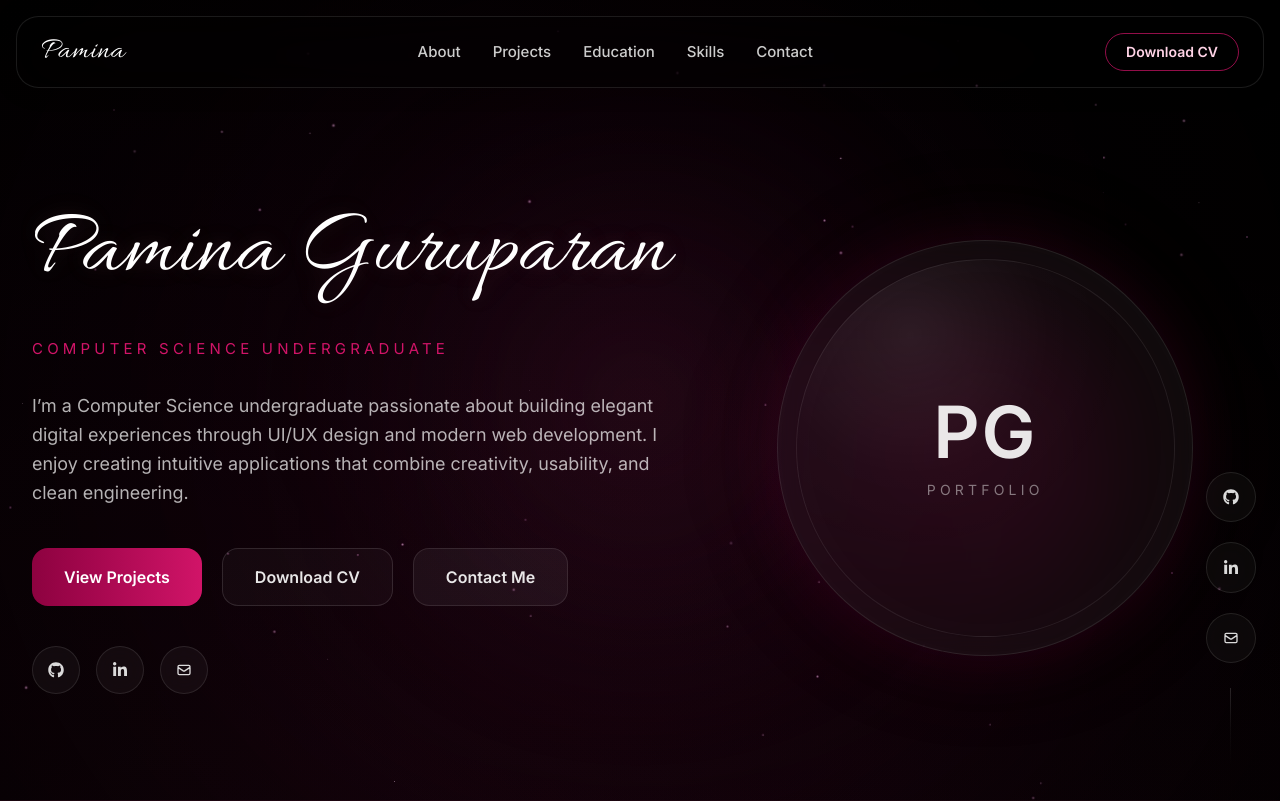
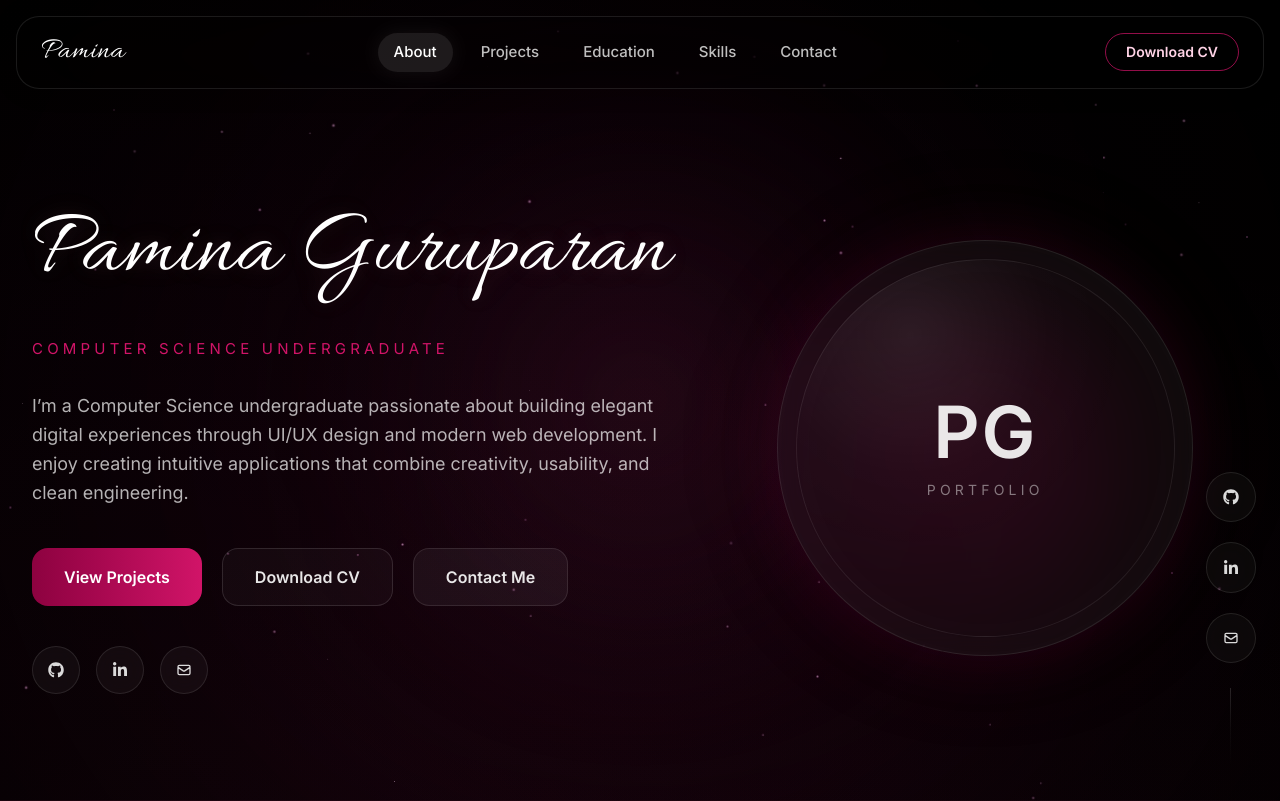
Before and after one commit to pamina-guru/pamina-portfolio, a React (Vite) app: page / in a window 1280 px wide. Shown: the top 801 px of the page. Built offline with nearby package versions, Linux system fonts and the light colour scheme.

Commit message:
Added scroll bar

```diff
--- a/src/App.jsx
+++ b/src/App.jsx
@@ -9,11 +9,15 @@ import Contact from "./components/Contact";
 import Footer from "./components/Footer";
 import DynamicBackground from "./components/DynamicBackground";
 import FixedSocialBar from "./components/FixedSocialBar";
+import ScrollProgress from "./components/ScrollProgress";
+import CursorGlow from "./components/CursorGlow";
 
 function App() {
   return (
     <div className="relative min-h-screen overflow-x-hidden text-white">
       <DynamicBackground />
+      <CursorGlow />
+      <ScrollProgress />
       <FixedSocialBar />
 
       <div className="relative z-10">
--- a/src/components/About.jsx
+++ b/src/components/About.jsx
@@ -1,10 +1,11 @@
 import LetterReveal from "./LetterReveal";
 import GradientTypeReveal from "./GradientTypeReveal";
+import ScrollReveal from "./ScrollReveal";
 
 function About() {
   return (
-    <section id="about" className="relative px-6 py-24 text-white">
-      <div className="mx-auto max-w-6xl">
+    <section id="about" className="relative scroll-mt-32 px-6 py-24 text-white">
+      <ScrollReveal className="mx-auto max-w-6xl">
         <div className="mb-16 text-center">
           <p className="mb-4 text-xs uppercase tracking-[0.35em] text-white/60">
             ABOUT
@@ -26,7 +27,7 @@ function About() {
           while continuously learning modern technologies and sharpening my
           skills as a developer and designer.
         </div>
-      </div>
+      </ScrollReveal>
     </section>
   );
 }
--- a/src/components/Contact.jsx
+++ b/src/components/Contact.jsx
@@ -1,15 +1,19 @@
 import LetterReveal from "./LetterReveal";
 import GradientTypeReveal from "./GradientTypeReveal";
+import ScrollReveal from "./ScrollReveal";
 
 function Contact() {
   return (
-    <section id="contact" className="relative px-6 py-24 text-white">
+    <section
+      id="contact"
+      className="relative scroll-mt-32 px-6 py-24 text-white"
+    >
       <div className="pointer-events-none absolute inset-0">
         <div className="absolute top-20 left-[-80px] h-72 w-72 rounded-full bg-[#8D0240]/20 blur-[130px]" />
         <div className="absolute bottom-10 right-[-60px] h-80 w-80 rounded-full bg-[#b10352]/15 blur-[150px]" />
       </div>
 
-      <div className="relative z-10 mx-auto max-w-6xl grid items-start gap-16 md:grid-cols-2">
+      <ScrollReveal className="relative z-10 mx-auto grid max-w-6xl items-start gap-16 md:grid-cols-2">
         <div>
           <p className="mb-4 text-xs font-medium uppercase tracking-[0.35em] text-white/60">
             LET&apos;S CONNECT
@@ -106,7 +110,7 @@ function Contact() {
             </a>
           </div>
         </form>
-      </div>
+      </ScrollReveal>
     </section>
   );
 }
--- /dev/null
+++ b/src/components/CursorGlow.jsx
@@ -0,0 +1,29 @@
+import { useEffect, useState } from "react";
+
+function CursorGlow() {
+  const [position, setPosition] = useState({ x: -200, y: -200 });
+
+  useEffect(() => {
+    const handleMove = (e) => {
+      setPosition({ x: e.clientX, y: e.clientY });
+    };
+
+    window.addEventListener("mousemove", handleMove);
+
+    return () => window.removeEventListener("mousemove", handleMove);
+  }, []);
+
+  return (
+    <div
+      className="pointer-events-none fixed z-[5] hidden h-[320px] w-[320px] -translate-x-1/2 -translate-y-1/2 rounded-full blur-3xl md:block"
+      style={{
+        left: `${position.x}px`,
+        top: `${position.y}px`,
+        background:
+          "radial-gradient(circle, rgba(209,20,104,0.13) 0%, rgba(141,2,64,0.08) 35%, rgba(255,255,255,0.03) 55%, rgba(0,0,0,0) 75%)",
+      }}
+    />
+  );
+}
+
+export default CursorGlow;
--- a/src/components/Education.jsx
+++ b/src/components/Education.jsx
@@ -1,10 +1,14 @@
 import LetterReveal from "./LetterReveal";
 import GradientTypeReveal from "./GradientTypeReveal";
+import ScrollReveal from "./ScrollReveal";
 
 function Education() {
   return (
-    <section id="education" className="relative px-6 py-24 text-white">
-      <div className="mx-auto max-w-6xl">
+    <section
+      id="education"
+      className="relative scroll-mt-32 px-6 py-24 text-white"
+    >
+      <ScrollReveal className="mx-auto max-w-6xl">
         <div className="mb-16 text-center">
           <p className="mb-4 text-xs uppercase tracking-[0.35em] text-white/60">
             EDUCATION
@@ -34,7 +38,7 @@ function Education() {
             personal portfolio projects.
           </p>
         </div>
-      </div>
+      </ScrollReveal>
     </section>
   );
 }
--- a/src/components/Navbar.jsx
+++ b/src/components/Navbar.jsx
@@ -1,30 +1,81 @@
+import { useEffect, useState } from "react";
+
+const navItems = [
+  { id: "about", label: "About" },
+  { id: "projects", label: "Projects" },
+  { id: "education", label: "Education" },
+  { id: "skills", label: "Skills" },
+  { id: "contact", label: "Contact" },
+];
+
 function Navbar() {
+  const [activeSection, setActiveSection] = useState("about");
+  const [scrolled, setScrolled] = useState(false);
+
+  useEffect(() => {
+    const handleScroll = () => {
+      setScrolled(window.scrollY > 18);
+
+      const sections = navItems
+        .map((item) => document.getElementById(item.id))
+        .filter(Boolean);
+
+      const scrollPosition = window.scrollY + 180;
+
+      let current = "about";
+
+      sections.forEach((section) => {
+        if (
+          scrollPosition >= section.offsetTop &&
+          scrollPosition < section.offsetTop + section.offsetHeight
+        ) {
+          current = section.id;
+        }
+      });
+
+      setActiveSection(current);
+    };
+
+    handleScroll();
+    window.addEventListener("scroll", handleScroll);
+
+    return () => window.removeEventListener("scroll", handleScroll);
+  }, []);
+
   return (
-    <nav className="fixed top-0 left-0 right-0 z-50 px-4 pt-4">
-      <div className="mx-auto flex w-full max-w-7xl items-center justify-between rounded-[1.4rem] border border-white/10 bg-black/30 px-6 py-4 backdrop-blur-xl shadow-[0_0_24px_rgba(0,0,0,0.22)]">
+    <nav className="fixed left-0 right-0 top-0 z-50 px-4 pt-4">
+      <div
+        className={`mx-auto flex w-full max-w-7xl items-center justify-between rounded-[1.45rem] border border-white/10 px-6 py-4 backdrop-blur-2xl transition-all duration-300 ${
+          scrolled
+            ? "bg-black/45 shadow-[0_10px_40px_rgba(0,0,0,0.28)]"
+            : "bg-black/22 shadow-[0_0_24px_rgba(0,0,0,0.18)]"
+        }`}
+      >
         <a
           href="#home"
-          className="allura-font text-3xl tracking-wide text-white"
+          className="allura-font text-3xl tracking-wide text-white transition duration-300 hover:text-[#ffd8e7]"
         >
           Pamina
         </a>
 
-        <div className="hidden md:flex items-center gap-8 text-[15px] font-medium text-white/80">
-          <a href="#about" className="transition hover:text-white">
-            About
-          </a>
-          <a href="#projects" className="transition hover:text-white">
-            Projects
-          </a>
-          <a href="#education" className="transition hover:text-white">
-            Education
-          </a>
-          <a href="#skills" className="transition hover:text-white">
-            Skills
-          </a>
-          <a href="#contact" className="transition hover:text-white">
-            Contact
-          </a>
+        <div className="hidden items-center gap-3 md:flex">
+          {navItems.map((item) => {
+            const isActive = activeSection === item.id;
+
+            return (
+              <a
+                key={item.id}
+                href={`#${item.id}`}
+                className={`rounded-full px-4 py-2 text-[15px] font-medium transition-all duration-300 ${
+                  isActive
+                    ? "bg-white/10 text-white shadow-[0_0_20px_rgba(255,255,255,0.06)]"
+                    : "text-white/75 hover:bg-white/[0.05] hover:text-white"
+                }`}
+              >
+                {item.label}
+              </a>
+            );
+          })}
         </div>
 
         <a
--- a/src/components/Projects.jsx
+++ b/src/components/Projects.jsx
@@ -6,6 +6,7 @@ import travelExplorer from "../../images/travel-explorer.png";
 import traffic from "../../images/traffic.png";
 import LetterReveal from "./LetterReveal";
 import GradientTypeReveal from "./GradientTypeReveal";
+import ScrollReveal from "./ScrollReveal";
 
 function Projects() {
   const projects = [
@@ -60,8 +61,11 @@ function Projects() {
   ];
 
   return (
-    <section id="projects" className="relative px-6 py-24 text-white">
-      <div className="mx-auto max-w-6xl">
+    <section
+      id="projects"
+      className="relative scroll-mt-32 px-6 py-24 text-white"
+    >
+      <ScrollReveal className="mx-auto max-w-6xl">
         <div className="mb-20 text-center">
           <p className="mb-4 text-xs uppercase tracking-[0.35em] text-white/60">
             PORTFOLIO
@@ -119,7 +123,7 @@ function Projects() {
             </div>
           ))}
         </div>
-      </div>
+      </ScrollReveal>
     </section>
   );
 }
--- /dev/null
+++ b/src/components/ScrollProgress.jsx
@@ -0,0 +1,32 @@
+import { useEffect, useState } from "react";
+
+function ScrollProgress() {
+  const [progress, setProgress] = useState(0);
+
+  useEffect(() => {
+    const handleScroll = () => {
+      const scrollTop = window.scrollY;
+      const docHeight =
+        document.documentElement.scrollHeight - window.innerHeight;
+
+      const value = docHeight > 0 ? (scrollTop / docHeight) * 100 : 0;
+      setProgress(value);
+    };
+
+    handleScroll();
+    window.addEventListener("scroll", handleScroll);
+
+    return () => window.removeEventListener("scroll", handleScroll);
+  }, []);
+
+  return (
+    <div className="fixed left-0 top-0 z-[70] h-[3px] w-full bg-transparent">
+      <div
+        className="h-full rounded-r-full bg-gradient-to-r from-[#8D0240] via-[#d11468] to-[#f3b2cc] shadow-[0_0_18px_rgba(209,20,104,0.45)] transition-[width] duration-150"
+        style={{ width: `${progress}%` }}
+      />
+    </div>
+  );
+}
+
+export default ScrollProgress;
--- /dev/null
+++ b/src/components/ScrollReveal.jsx
@@ -0,0 +1,35 @@
+import { useEffect, useRef, useState } from "react";
+
+function ScrollReveal({ children, className = "" }) {
+  const ref = useRef(null);
+  const [visible, setVisible] = useState(false);
+
+  useEffect(() => {
+    const node = ref.current;
+    if (!node) return;
+
+    const observer = new IntersectionObserver(
+      ([entry]) => {
+        if (entry.isIntersecting) {
+          setVisible(true);
+        }
+      },
+      { threshold: 0.12 },
+    );
+
+    observer.observe(node);
+
+    return () => observer.disconnect();
+  }, []);
+
+  return (
+    <div
+      ref={ref}
+      className={`scroll-reveal ${visible ? "scroll-reveal-visible" : ""} ${className}`}
+    >
+      {children}
+    </div>
+  );
+}
+
+export default ScrollReveal;
--- a/src/components/Skills.jsx
+++ b/src/components/Skills.jsx
@@ -26,6 +26,7 @@ import {
 
 import LetterReveal from "./LetterReveal";
 import GradientTypeReveal from "./GradientTypeReveal";
+import ScrollReveal from "./ScrollReveal";
 
 function Skills() {
   const skills = [
@@ -53,14 +54,17 @@ function Skills() {
   ];
 
   return (
-    <section id="skills" className="relative px-6 py-24 text-white">
+    <section
+      id="skills"
+      className="relative scroll-mt-32 px-6 py-24 text-white"
+    >
       <div className="pointer-events-none absolute inset-0">
         <div className="absolute left-[-100px] top-10 h-72 w-72 rounded-full bg-[#8D0240]/18 blur-[130px]" />
         <div className="absolute right-[-80px] top-32 h-80 w-80 rounded-full bg-[#b10352]/12 blur-[150px]" />
         <div className="absolute left-1/2 top-1/2 h-64 w-64 -translate-x-1/2 -translate-y-1/2 rounded-full bg-[#d11468]/8 blur-[120px]" />
       </div>
 
-      <div className="relative z-10 mx-auto max-w-6xl text-center">
+      <ScrollReveal className="relative z-10 mx-auto max-w-6xl text-center">
         <p className="mb-4 text-xs font-medium uppercase tracking-[0.35em] text-white/60">
           MY SKILLSET
         </p>
@@ -89,7 +93,7 @@ function Skills() {
             </div>
           ))}
         </div>
-      </div>
+      </ScrollReveal>
     </section>
   );
 }
--- a/src/index.css
+++ b/src/index.css
@@ -203,6 +203,22 @@ body {
     transform 0.42s cubic-bezier(0.22, 1, 0.36, 1);
 }
 
+.scroll-reveal {
+  opacity: 0;
+  transform: translateY(40px);
+  filter: blur(8px);
+}
+
+.scroll-reveal-visible {
+  opacity: 1;
+  transform: translateY(0);
+  filter: blur(0);
+  transition:
+    opacity 0.8s ease,
+    transform 0.8s cubic-bezier(0.22, 1, 0.36, 1),
+    filter 0.8s ease;
+}
+
 @keyframes fadeSlideUp {
   0% {
     opacity: 0;
```
